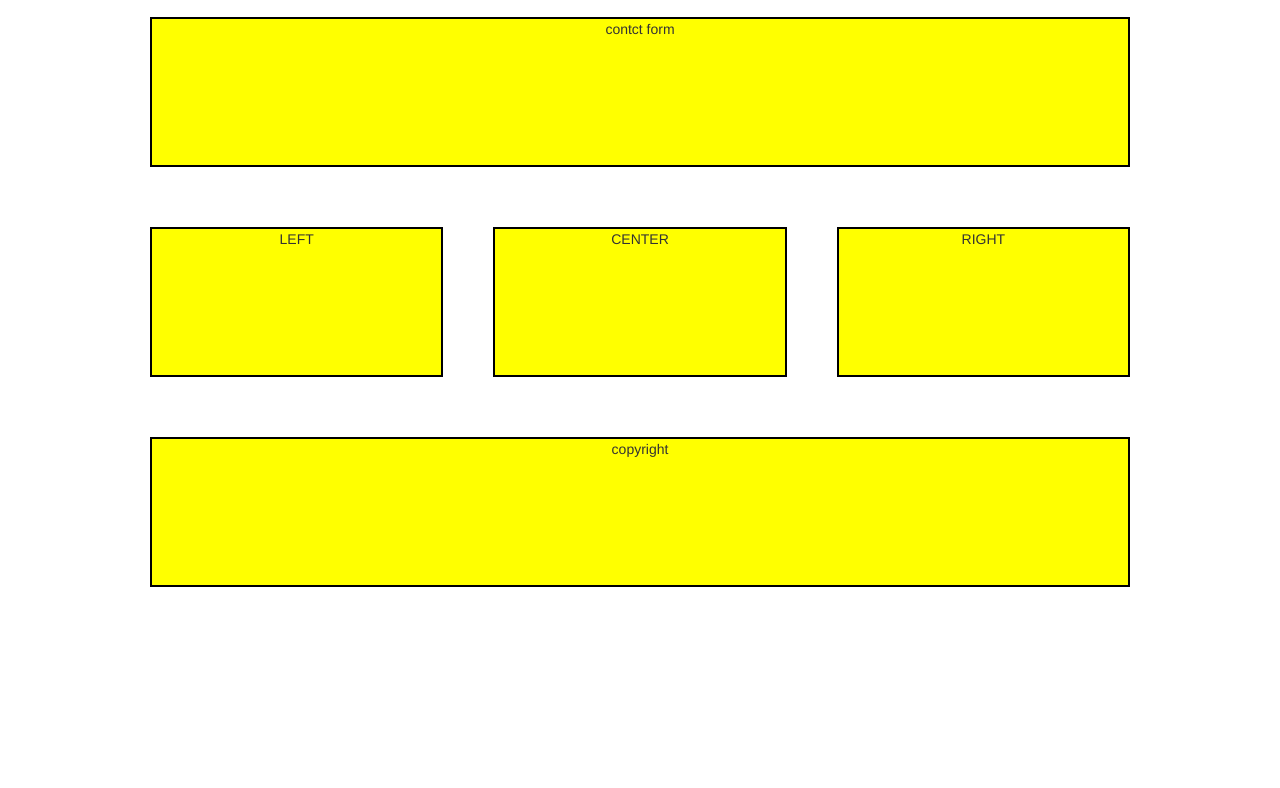
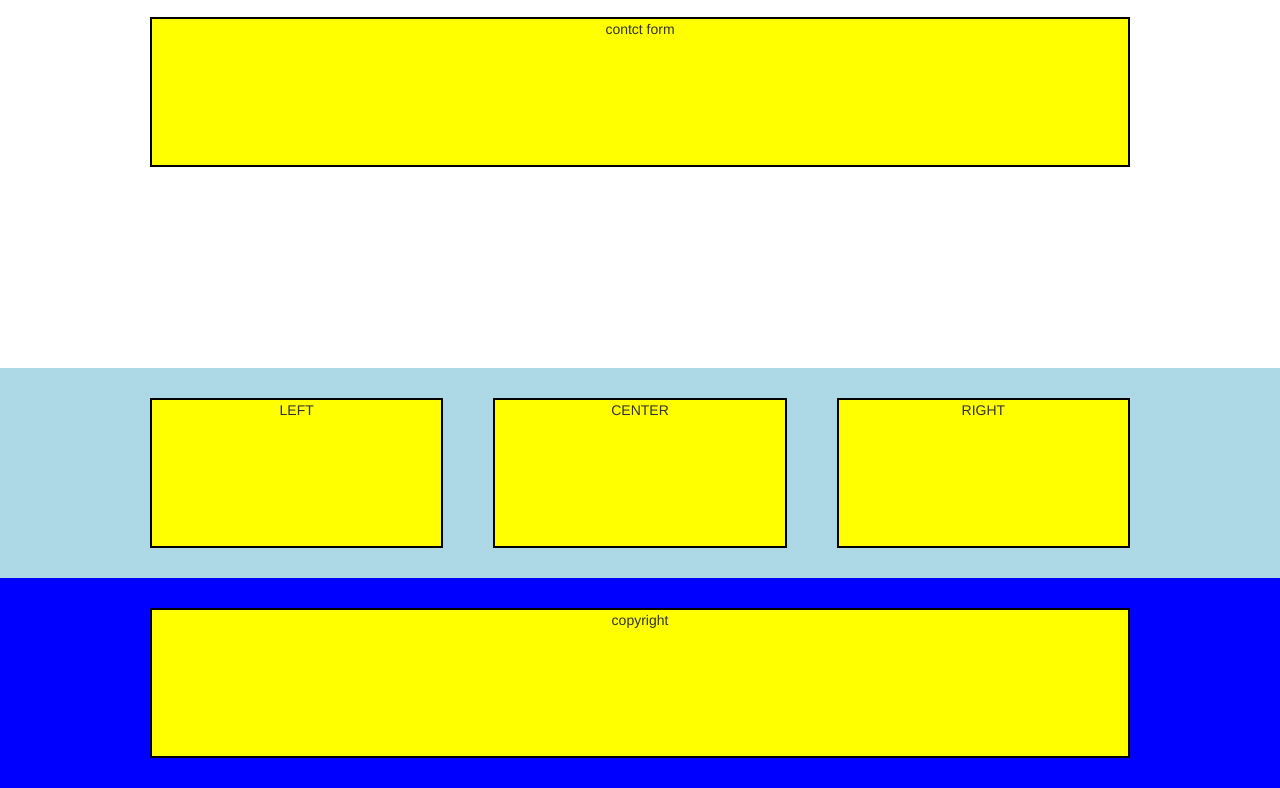
Before and after one commit to Giovanni-Bernardi/html-css-bootstrap-freelancer, a plain HTML site: page index.html in a window 1280 px wide. Shown: the part 1692-2480 px from the top of the page. Before the commit the page ends 2309 px from the top, so only its background shows below. Drawn offline with nearby package versions, Linux system fonts and the light colour scheme.

Commit message:
correzione su footer

```diff
--- a/css/style.css
+++ b/css/style.css
@@ -41,17 +41,19 @@ section{
 .about{
   min-height: 450px;
   background-color: green;
+}
 
 .contact-form{
   background-color: #FFFFFF;
+  min-height: 450px
 }
 
 .pre-footer{
-  min-height: 300px;
+  min-height: 200px;
   background-color: lightblue;
 }
 
 .down-footer{
-  min-height: 300px;
+  min-height: 200px;
   background-color: blue;
 }
```
